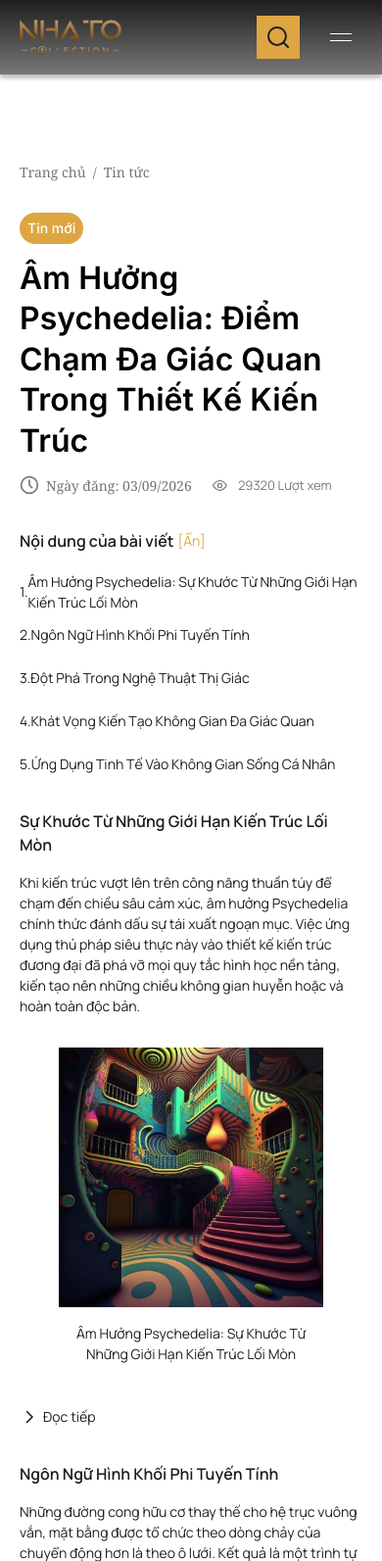
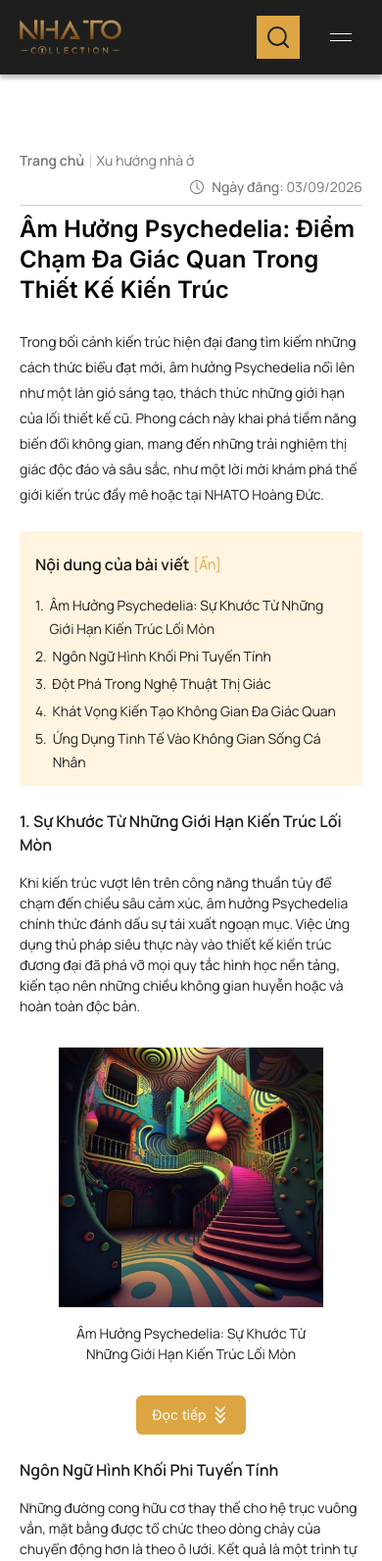
Before and after one commit to thanhtungtav4/nhatoreview, a PHP site: page /template/ui_kits/nhato-web/article.html in a window 390 px wide. Shown: the top 1593 px of the page at 98% size. Run offline with PHP 8.4, Linux system fonts and the light colour scheme; some web fonts are replaced.

Commit message:
Update styles and structure for improved UI consistency and functionality
- Adjusted CSS for pagination, chips, and headlines to enhance layout and readability.
- Updated HTML for news and article templates to include new pagination icons and improved video card links.
- Refined article structure with better breadcrumb navigation and enhanced visual elements for a more cohesive user experience.
- Introduced new styles for mobile responsiveness and adjusted spacing for various components.

```diff
--- a/template/assets/css/actions.css
+++ b/template/assets/css/actions.css
@@ -36,11 +36,12 @@
 .nh-icon-btn:hover{background:var(--nh-gold);color:var(--nh-ink)}
 
 /* Pagination — «  1 2 3 …  » */
-.nh-pagination{align-items:center;display:flex;gap:.9rem;justify-content:center}
-.nh-pagination a,.nh-pagination span{align-items:center;color:var(--nh-gray-5);display:inline-flex;font-size:.78rem;height:2rem;justify-content:center;min-width:2rem}
+.nh-pagination{align-items:center;display:flex;gap:8px;justify-content:center}
+.nh-pagination a,.nh-pagination span{align-items:center;color:var(--nh-gray-5);display:inline-flex;font-size:var(--fs-18);height:2rem;justify-content:center;min-width:2rem}
+.nh-pagination svg{flex:0 0 auto;height:16px;width:16px}
 .nh-pagination a:hover,.nh-pagination a.is-current{color:var(--nh-ink)}
 .nh-pagination a.is-current{border-bottom:var(--border-thin) solid var(--nh-gold)}
 
 /* "Tin mới" chip — gold pill, Inter Medium 14, 6px/8px padding, r1000. */
-.nh-chip{align-items:center;background:var(--nh-gold);border-radius:var(--radius-pill);color:var(--nh-white);display:inline-flex;font-family:var(--font-ui);font-size:var(--fs-14);font-weight:var(--weight-medium);gap:var(--space-3);justify-content:center;line-height:1.4;padding:6px 8px}
+.nh-chip{align-items:center;background:var(--nh-gold);border-radius:var(--radius-pill);box-sizing:border-box;color:var(--nh-white);display:inline-flex;font-family:var(--font-body);font-size:var(--fs-14);font-weight:var(--weight-medium);gap:var(--space-3);height:22px;justify-content:center;letter-spacing:0;line-height:1;padding:6px 8px}
 .nh-chip--quiet{background:transparent;border:var(--border-thin) solid var(--nh-gold);color:var(--nh-gold)}
--- a/template/assets/css/chrome.css
+++ b/template/assets/css/chrome.css
@@ -25,6 +25,8 @@
    hard 0 4px 4px rgba(0,0,0,.25) drop, both present at rest (not only on scroll). */
 .nh-header{box-shadow:var(--shadow-header);color:var(--nh-white);left:0;position:fixed;right:0;top:0;transform:translateY(0);transition:transform var(--dur-mid) var(--ease-standard),background-color var(--dur-fast) var(--ease-standard),box-shadow var(--dur-fast) var(--ease-standard);z-index:20}
 .nh-header::before{background:var(--scrim-header);content:"";inset:0 0 auto;height:var(--header-height);pointer-events:none;position:absolute;z-index:-1}
+body:not(:has(.nh-hero)) .nh-header:not(.is-scrolled),
+body:not(:has(.nh-hero)) .nh-header:not(.is-scrolled)::before{background:var(--nh-ink)}
 .nh-header.is-scrolled{background:rgba(30,30,30,.96);box-shadow:var(--shadow-header-scrolled)}
 .nh-header.is-scrolled::before{display:none}
 .nh-header.is-hidden{pointer-events:none;transform:translateY(-100%)}
--- a/template/assets/css/content.css
+++ b/template/assets/css/content.css
@@ -369,7 +370,7 @@ body.nh-video-locked{overflow:hidden}
 .nh-meta{align-items:center;color:var(--nh-gray-5);display:flex;font-size:.69rem;gap:.65rem;margin-top:1.25rem;white-space:nowrap}
 .nh-meta svg{fill:none;height:1.05rem;stroke:currentColor;stroke-linecap:round;stroke-linejoin:round;stroke-width:1.2;width:1.05rem}
 /* Dateline — Ibarra Real Nova 14 / clock glyph, from Frame 2144771605. */
-.nh-dateline{align-items:center;color:var(--nh-gray-6);display:inline-flex;font-family:var(--font-editorial);font-size:var(--fs-14);gap:7px;line-height:var(--lh-body)}
+.nh-dateline{align-items:center;color:var(--nh-gray-6);display:inline-flex;font-family:var(--font-body);font-size:var(--fs-14);font-weight:var(--weight-regular);gap:7px;letter-spacing:0;line-height:var(--lh-body)}
 .nh-dateline strong{font-weight:var(--weight-medium)}
 .nh-dateline svg{color:var(--nh-gray-5);height:20px;width:20px}
 
--- a/template/assets/css/mobile.css
+++ b/template/assets/css/mobile.css
@@ -7,7 +7,7 @@
   .nh-footer__follow .nh-social__link{min-height:20px;min-width:20px}
   .nh-footer__links a,.nh-footer__contact a,.article__readmore,.nh-event-card__cta{align-items:center;display:inline-flex;min-height:44px}
   .nh-text-link{align-items:center;display:inline-flex;font-size:var(--fs-14);min-height:44px}
-  .nh-dateline a,.article__toc-head button,[data-nh-toc] a{align-items:center;display:inline-flex;min-height:44px}
+  .nh-dateline a,.article__toc-head button{align-items:center;display:inline-flex;min-height:44px}
   /* Pagination: 44px cells, wrapping rather than widening past the viewport. */
   .nh-pagination{flex-wrap:wrap;justify-content:center}
   .nh-pagination a,.nh-pagination span{align-items:center;display:inline-flex;justify-content:center;min-height:44px;min-width:44px}
@@ -30,4 +30,5 @@
   .nh-statbar .nh-stat{min-height:44px}
   .nh-statbar .nh-stat + .nh-stat{border-left:0;padding-left:0}
   .nh-statbar .nh-statbar__group > .nh-stat:nth-child(even),.nh-statbar > a.nh-stat{border-left:.5px solid var(--nh-gray-2);padding-left:16px}
+  .nh-news-card__meta,.nh-news-card__title{margin-top:8px}
 }
--- a/template/assets/css/pages.css
+++ b/template/assets/css/pages.css
@@ -69,28 +69,39 @@
 }
 
 /* News detail */
-.article{display:grid;grid-template-columns:minmax(0,880fr) minmax(0,388fr);gap:40px;align-items:start}
-.article__title{font-family:var(--font-ui);font-size:32px;font-weight:var(--weight-semibold);line-height:1.3;color:var(--nh-black)}
+.article{display:grid;grid-template-columns:minmax(0,880fr) minmax(0,388fr);gap:var(--space-6);align-items:start}
+.article__top{align-items:center;border-bottom:.5px solid var(--nh-gray-2);display:flex;gap:16px;justify-content:space-between;padding-bottom:8px}
+.article__top .nh-dateline svg{color:var(--nh-gray-6);flex:0 0 auto;height:16px;width:16px}
+.article__crumbs{align-items:center;display:flex;flex-wrap:wrap;gap:0}
+.article__crumbs a{color:var(--nh-gray-6);font-family:var(--font-body);font-size:var(--fs-14);font-style:normal;font-weight:var(--weight-semibold);letter-spacing:0;line-height:var(--lh-body)}
+.article__crumbs a + a{align-items:center;display:inline-flex}
+.article__crumbs a + a::before{background:var(--nh-gray-2);content:"";height:26px;margin:0 8px;width:.5px}
+.article__crumbs a[aria-current="page"]{color:var(--nh-gray-6);font-family:var(--font-body);font-size:var(--fs-14);font-style:normal;font-weight:var(--weight-regular);letter-spacing:0;line-height:var(--lh-body)}
+.article__title{color:var(--nh-black);font-family:var(--font-ui);font-size:var(--fs-24);font-weight:var(--weight-semibold);line-height:1.3;margin-top:8px}
+.article__lead{color:var(--nh-ink);font-family:var(--font-body);font-size:var(--fs-14);font-weight:var(--weight-regular);line-height:var(--lh-26);margin-top:24px}
 .article__hero{width:100%;aspect-ratio:1.66;object-fit:cover;margin-top:24px;background:var(--nh-gray-2)}
 .article__body{margin-top:24px;display:flex;flex-direction:column;gap:16px}
 .article__body p{font-family:var(--font-ui);font-size:var(--fs-16);line-height:28px;color:var(--nh-ink-3)}
 .article__body h2{font-family:var(--font-ui);font-size:var(--fs-24);font-weight:var(--weight-semibold);line-height:var(--lh-34);color:var(--nh-black);margin-top:8px}
-.article__share{display:flex;align-items:center;gap:12px;margin-top:28px;padding-top:20px;border-top:.5px solid var(--nh-gray-2)}
-.article__share span{font-size:var(--fs-13);color:var(--nh-gray-5)}
 .aside{display:flex;flex-direction:column;gap:20px;position:sticky;top:calc(var(--header-height) + 24px)}
+.aside .nh-article-compact{max-width:none}
+.aside .nh-article-compact__thumb{flex-basis:120px;height:80px;width:120px}
+.aside .nh-article-compact__body{gap:8px}
 
 /* Article extras — Figma node 261:434. The body column is 888 wide; type in the
    long-form column is Manrope 600/16 heads over 400/14 copy at line-height 1.5. */
-.article__toc{display:flex;flex-direction:column;gap:8px}
+.article__toc{background:#fff4df;box-sizing:border-box;display:flex;flex-direction:column;gap:8px;max-width:100%;padding:16px 20px;width:541px}
 .article__toc-head{align-items:center;display:flex;gap:4px}
-.article__toc-head strong{color:var(--nh-ink);font-family:var(--font-body);font-size:var(--fs-16);font-weight:var(--weight-semibold);line-height:var(--lh-body)}
+.article__toc-head strong{color:var(--nh-ink);font-family:var(--font-body);font-size:var(--fs-16);font-style:normal;font-weight:var(--weight-semibold);letter-spacing:0;line-height:var(--lh-body)}
 .article__toc-head button{background:none;border:0;color:var(--nh-gold);font-family:var(--font-body);font-size:var(--fs-14);line-height:var(--lh-body);padding:0}
-.article__toc ol{color:var(--nh-ink);counter-reset:toc;display:flex;flex-direction:column;font-family:var(--font-body);font-size:var(--fs-14);line-height:var(--lh-body)}
+.article__toc ol{color:var(--nh-ink);counter-reset:toc;display:flex;flex-direction:column;font-family:var(--font-body);font-size:var(--fs-14);gap:4px;line-height:var(--lh-24)}
 .article__toc ol[hidden]{display:none}
 .article__toc li{counter-increment:toc}
-.article__toc li a::before{content:counter(toc) ". "}
+.article__toc li a{align-items:flex-start;display:flex;gap:6px}
+.article__toc li a::before{content:counter(toc) ".";flex:0 0 auto}
 .article__toc li a:hover{color:var(--nh-gold)}
 .article__section{display:flex;flex-direction:column;gap:16px}
+.article__section .nh-more-btn{align-self:center}
 .article__section h2{color:var(--nh-ink);font-family:var(--font-body);font-size:var(--fs-16);font-weight:var(--weight-semibold);line-height:var(--lh-body)}
 .article__section p{color:var(--nh-ink);font-family:var(--font-body);font-size:var(--fs-14);line-height:var(--lh-body)}
 .article__figure{align-items:center;display:flex;flex-direction:column;gap:16px}
@@ -161,6 +172,11 @@
   .nh-close-band{height:auto;min-height:421px;padding:40px var(--gutter)}
   .nh-close-band__inner{width:100%}
   .nh-close-band__title{font-size:var(--fs-32);line-height:1.2}
+  .article__top{align-items:center;flex-wrap:wrap;gap:6px 8px}
+  .article__crumbs{flex-wrap:nowrap;min-width:0}
+  .article__top .nh-dateline{margin-left:auto}
+  .article__crumbs a + a::before{height:14px;margin:0 6px}
+  .article__toc{padding:12px 16px;width:100%}
 }
 
 @media (max-width:1050px){
--- a/template/ui_kits/nhato-web/article.html
+++ b/template/ui_kits/nhato-web/article.html
@@ -8,15 +8,14 @@
 <div data-nh-mount="header"></div>
 <main id="main-content" class="page-news__body">
 <div class="nh-container">
-  <nav class="nh-dateline" style="margin-bottom:20px" aria-label="Breadcrumb"><a href="index.html">Trang chủ</a><span>/</span><a href="news.html">Tin tức</a></nav>
   <div class="article">
     <article class="article__main">
-      <span class="nh-chip">Tin mới</span>
-      <h1 class="article__title" style="margin-top:14px">Âm Hưởng Psychedelia: Điểm Chạm Đa Giác Quan Trong Thiết Kế Kiến Trúc</h1>
-      <div style="display:flex;align-items:center;gap:20px;margin-top:14px">
-        <span class="nh-dateline"><svg><use href="#nh-clock"></use></svg><span><strong>Ngày đăng:</strong> 03/09/2026</span></span>
-        <span class="nh-meta" style="margin-top:0"><svg><use href="#nh-eye"></use></svg> 29320 Lượt xem</span>
+      <div class="article__top">
+        <nav class="article__crumbs" aria-label="Breadcrumb"><a href="index.html">Trang chủ</a><a href="news.html" aria-current="page">Xu hướng nhà ở</a></nav>
+        <span class="nh-dateline"><svg><use href="#nh-clock-sm"></use></svg><span><strong>Ngày đăng:</strong> 03/09/2026</span></span>
       </div>
+      <h1 class="article__title">Âm Hưởng Psychedelia: Điểm Chạm Đa Giác Quan Trong Thiết Kế Kiến Trúc</h1>
+      <p class="article__lead">Trong bối cảnh kiến trúc hiện đại đang tìm kiếm những cách thức biểu đạt mới, âm hưởng Psychedelia nổi lên như một làn gió sáng tạo, thách thức những giới hạn của lối thiết kế cũ. Phong cách này khai phá tiềm năng biến đổi không gian, mang đến những trải nghiệm thị giác độc đáo và sâu sắc, như một lời mời khám phá thế giới kiến trúc đầy mê hoặc tại NHATO Hoàng Đức.</p>
 
       <div class="article__body">
         <div class="article__toc">
@@ -31,13 +30,13 @@
         </div>
 
         <section class="article__section" id="muc-1">
-          <h2>Sự Khước Từ Những Giới Hạn Kiến Trúc Lối Mòn</h2>
+          <h2>1. Sự Khước Từ Những Giới Hạn Kiến Trúc Lối Mòn</h2>
           <p>Khi kiến trúc vượt lên trên công năng thuần túy để chạm đến chiều sâu cảm xúc, âm hưởng Psychedelia chính thức đánh dấu sự tái xuất ngoạn mục. Việc ứng dụng thủ pháp siêu thực này vào thiết kế kiến trúc đương đại đã phá vỡ mọi quy tắc hình học nền tảng, kiến tạo nên những chiều không gian huyễn hoặc và hoàn toàn độc bản.</p>
           <figure class="article__figure">
             <img src="../../assets/images/article-psychedelia-hero.jpg" alt="" loading="lazy">
             <figcaption>Âm Hưởng Psychedelia: Sự Khước Từ Những Giới Hạn Kiến Trúc Lối Mòn</figcaption>
           </figure>
-          <a class="article__readmore" href="#muc-2"><svg><use href="#nh-chevron-right"></use></svg>Đọc tiếp</a>
+          <a class="nh-more-btn" href="#muc-2">Đọc tiếp <svg><use href="#nh-more-chevrons"></use></svg></a>
         </section>
 
         <section class="article__section" id="muc-2">
@@ -47,7 +46,7 @@
             <img src="../../assets/images/article-related-2.jpg" alt="" loading="lazy">
             <figcaption>Ngôn Ngữ Hình Khối Phi Tuyến Tính</figcaption>
           </figure>
-          <a class="article__readmore" href="#muc-3"><svg><use href="#nh-chevron-right"></use></svg>Đọc tiếp</a>
+          <a class="nh-more-btn" href="#muc-3">Đọc tiếp <svg><use href="#nh-more-chevrons"></use></svg></a>
         </section>
 
         <section class="article__section" id="muc-3">
@@ -57,13 +56,13 @@
             <img src="../../assets/images/article-related-3.jpg" alt="" loading="lazy">
             <figcaption>Nghệ thuật thị giác</figcaption>
           </figure>
-          <a class="article__readmore" href="#muc-4"><svg><use href="#nh-chevron-right"></use></svg>Đọc tiếp</a>
+          <a class="nh-more-btn" href="#muc-4">Đọc tiếp <svg><use href="#nh-more-chevrons"></use></svg></a>
         </section>
 
         <section class="article__section" id="muc-4">
           <h2>Khát Vọng Kiến Tạo Không Gian Đa Giác Quan</h2>
           <p>Thị giác chỉ là điểm khởi đầu. Âm học, nhiệt độ bề mặt và cả mùi hương của vật liệu được đưa vào bản thiết kế như những lớp thông tin song song, để không gian được ghi nhớ bằng nhiều giác quan cùng lúc.</p>
-          <a class="article__readmore" href="#muc-5"><svg><use href="#nh-chevron-right"></use></svg>Đọc tiếp</a>
+          <a class="nh-more-btn" href="#muc-5">Đọc tiếp <svg><use href="#nh-more-chevrons"></use></svg></a>
         </section>
 
         <section class="article__section" id="muc-5">
@@ -81,8 +80,6 @@
           </span>
         </a>
         <hr class="nh-hairline">
-
-        <div class="article__share"><span>Chia sẻ bài viết</span><div class="nh-social nh-social--ink nh-social--tight"><a class="nh-social__link" href="#" aria-label="Facebook"><svg class="nh-icon"><use href="#nh-facebook"></use></svg></a><a class="nh-social__link" href="#" aria-label="X"><svg class="nh-icon"><use href="#nh-x"></use></svg></a><a class="nh-social__link" href="#" aria-label="TikTok"><svg class="nh-icon"><use href="#nh-tiktok"></use></svg></a></div></div>
 
         <div style="display:flex;flex-direction:column;gap:24px;margin-top:16px">
           <div class="article__related-head">
@@ -102,12 +99,11 @@
     </article>
 
     <aside class="aside">
-      <h2 class="news-rail__heading">Tin mới nhất</h2>
-      <a class="nh-article-compact" href="article.html"><img class="nh-article-compact__thumb" src="../../assets/images/article-thumb-artdeco.png" alt=""><span class="nh-article-compact__body"><span class="nh-article-compact__top"><span class="nh-dateline"><svg><use href="#nh-clock"></use></svg><span><strong>Ngày đăng:</strong> 03/09/2026</span></span></span><span class="nh-article-compact__title">Thiết Kế Biệt Thự Art Deco: Đỉnh Cao Kiến Trúc Xa Hoa</span></span></a>
-      <a class="nh-article-compact" href="article.html"><img class="nh-article-compact__thumb" src="../../assets/images/space-villa.jpg" alt=""><span class="nh-article-compact__body"><span class="nh-article-compact__top"><span class="nh-dateline"><svg><use href="#nh-clock"></use></svg><span><strong>Ngày đăng:</strong> 03/09/2026</span></span></span><span class="nh-article-compact__title">Thiết kế nội thất biệt thự hiện đại chiếm được nhiều tình cảm từ phía các gia chủ</span></span></a>
-      <a class="nh-article-compact" href="article.html"><img class="nh-article-compact__thumb" src="../../assets/images/space-office.jpg" alt=""><span class="nh-article-compact__body"><span class="nh-article-compact__top"><span class="nh-dateline"><svg><use href="#nh-clock"></use></svg><span><strong>Ngày đăng:</strong> 03/09/2026</span></span></span><span class="nh-article-compact__title">Kiến Trúc Tropical: Chuẩn Mực Sống Của Giới Siêu Giàu</span></span></a>
-      <a class="nh-article-compact" href="article.html"><img class="nh-article-compact__thumb" src="../../assets/images/article-thumb-contemporary.png" alt=""><span class="nh-article-compact__body"><span class="nh-article-compact__top"><span class="nh-dateline"><svg><use href="#nh-clock"></use></svg><span><strong>Ngày đăng:</strong> 03/09/2026</span></span></span><span class="nh-article-compact__title">Phong cách Contemporary: Nghệ thuật của sự linh hoạt</span></span></a>
-      <a class="nh-article-compact" href="article.html"><img class="nh-article-compact__thumb" src="../../assets/images/editorial-art.jpg" alt=""><span class="nh-article-compact__body"><span class="nh-article-compact__top"><span class="nh-dateline"><svg><use href="#nh-clock"></use></svg><span><strong>Ngày đăng:</strong> 03/09/2026</span></span></span><span class="nh-article-compact__title">Nghệ thuật trong không gian sống</span></span></a>
+      <a class="nh-article-compact" href="article.html"><img class="nh-article-compact__thumb" src="../../assets/images/article-thumb-artdeco.png" alt=""><span class="nh-article-compact__body"><span class="nh-article-compact__top"><span class="nh-dateline"><svg><use href="#nh-clock"></use></svg><span>03/09/2026</span></span></span><span class="nh-article-compact__title">Thiết Kế Biệt Thự Art Deco: Đỉnh Cao Kiến Trúc Xa Hoa</span></span></a>
+      <a class="nh-article-compact" href="article.html"><img class="nh-article-compact__thumb" src="../../assets/images/space-villa.jpg" alt=""><span class="nh-article-compact__body"><span class="nh-article-compact__top"><span class="nh-dateline"><svg><use href="#nh-clock"></use></svg><span>03/09/2026</span></span></span><span class="nh-article-compact__title">Thiết kế nội thất biệt thự hiện đại chiếm được nhiều tình cảm từ phía các gia chủ</span></span></a>
+      <a class="nh-article-compact" href="article.html"><img class="nh-article-compact__thumb" src="../../assets/images/space-office.jpg" alt=""><span class="nh-article-compact__body"><span class="nh-article-compact__top"><span class="nh-dateline"><svg><use href="#nh-clock"></use></svg><span>03/09/2026</span></span></span><span class="nh-article-compact__title">Decor không gian phòng bếp phòng ăn được theo tinh thần hiện đại, mộc mạc</span></span></a>
+      <a class="nh-article-compact" href="article.html"><img class="nh-article-compact__thumb" src="../../assets/images/article-thumb-contemporary.png" alt=""><span class="nh-article-compact__body"><span class="nh-article-compact__top"><span class="nh-dateline"><svg><use href="#nh-clock"></use></svg><span>03/09/2026</span></span></span><span class="nh-article-compact__title">Xu Hướng Thiết Kế Nội Thất Biệt Thự Đẹp Hiện Đại</span></span></a>
+      <a class="nh-article-compact" href="article.html"><img class="nh-article-compact__thumb" src="../../assets/images/editorial-art.jpg" alt=""><span class="nh-article-compact__body"><span class="nh-article-compact__top"><span class="nh-dateline"><svg><use href="#nh-clock"></use></svg><span>03/09/2026</span></span></span><span class="nh-article-compact__title">Tổng quan về thiết kế nội thất biệt thự và những tiêu chuẩn</span></span></a>
     </aside>
   </div>
 </div>
```
Also changed, not shown: other parts of template/assets/css/content.css (+14 -13 lines), template/templates/news/News.dc.html (+8 -8 lines), template/ui_kits/nhato-web/news.html (+8 -8 lines), template/assets/icons/nhato-icons.js, template/assets/icons/nhato-icons.svg.
